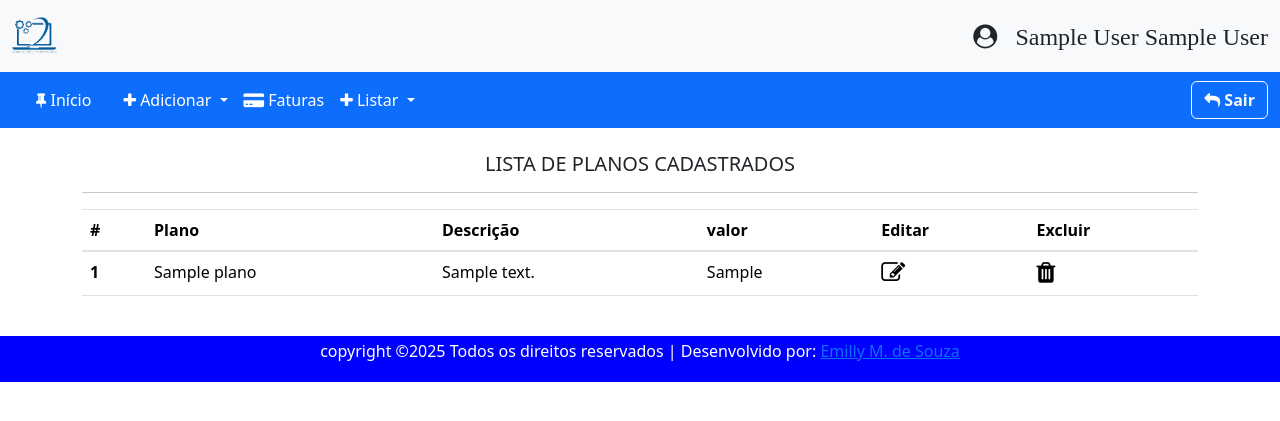
After one commit to emillymartinsdesouza23/site-2025, a PHP site: page /portal/lista_plano.php in a window 1280 px wide. The commit adds this page. Shown: the top 421 px of the page. Run offline with PHP 8.4, Linux system fonts and the light colour scheme; the visitor is signed in with stand-in values (Sample User, id 1); tables that the repository leaves empty or names only in its code hold one stand-in row (values such as "Sample post"); some libraries are stand-ins or nearby versions.

Commit message:
atualização do código

```diff
--- a/portal/includes-portal/header.php
+++ b/portal/includes-portal/header.php
@@ -23,7 +23,6 @@
                 <li class="nav-item"><a class="nav-link active" aria-current="page" href="#" id="header"></a>
                 </li>
                 <?php
-
                 if ($_SESSION['nivel'] != '3') { ?>
                 <li class="nav-item dropdown">
                     <a class="nav-link dropdown-toggle" href="#" role="button" data-bs-toggle="dropdown" aria-expanded="false" id="header">
@@ -43,11 +42,26 @@
                 <li class="nav-item">
                     <a class="nav-link" href="lista_faturas.php" id="header"><i class="fa fa-credit-card-alt"></i> Faturas </a>
                 </li>
+                <?php
+                if ($_SESSION['nivel'] != '3') { ?>
+                <li class="nav-item dropdown">
+                    <a class="nav-link dropdown-toggle" href="#" role="button" data-bs-toggle="dropdown" aria-expanded="false" id="header">
+                    <i class="fa fa-plus"></i> Listar
+                    </a>
+                    <ul class="dropdown-menu">
+                    <li><a class="dropdown-item" href="lista_plano.php" id="header2"><i class="fa fa-cart-arrow-down"></i> &ensp; Plano</a></li>
+                    <li>
+                    <li><a class="dropdown-item" href="lista_cliente.php" id="header2"><i class="fa fa-address-book"></i> &ensp; Cliente</a></li>
+                    <hr class="dropdown-divider">
+                    </li>
+                    <li><a class="dropdown-item" href="form_atendimento.php" id="header2"><i class="fa fa-calendar"></i> &ensp; Atendimento</a></li>
+                    </ul>
+                </li>
+                <?php } ?>
                 </ul>
             </div>
-        </div>
-            <a href="../logout.php">
+            <a href="logout.php">
             <button class="btn btn-outline-light rounded-100"><strong><i class="fa fa-reply"></i> Sair</strong></button>
             </a>
-
+        </div>
     </nav>
--- /dev/null
+++ b/portal/lista_plano.php
@@ -0,0 +1,91 @@
+<?php
+    include('verifica_login.php');
+    include('conexao.php');
+
+    $niveldapagina = array($mestre, $colaborador);
+
+    if(!in_array ($nivel, $niveldapagina)) {
+        echo
+            "<script>
+            alert('Você não tem acesso a essa área!')
+            history.go(-1);
+            </script>";
+    }
+?>
+<!DOCTYPE html>
+<html lang="pt-br">
+    <head>
+        <title> INÍCIO | Meu Portal </title>
+        <!------------------------------------ HEAD ------------------------------------>
+        <?php include 'includes-portal/head.php'; ?>
+        <!------------------------------------ HEAD ------------------------------------>
+    </head>
+    <body>
+        <header>
+            <!--------------------------------- HEADER --------------------------------->
+            <?php include 'includes-portal/header.php'; ?>
+            <!--------------------------------- HEADER --------------------------------->
+        </header>
+
+        <div class="container">
+            <br>
+
+        <?php
+            $consulta = "SELECT * FROM planos
+                        ORDER BY nome_plano ASC";
+
+            $con  = mysqli_query($conexao, $consulta) OR DIE ($conexao->error);
+
+            if (($con) AND ($con->num_rows != 0)) {
+        ?>
+
+            <center><h5> LISTA DE PLANOS CADASTRADOS </h5></center>
+            <hr>
+
+            <?php
+            if(isset($_SESSION['msgListaPlano'])) {
+                echo $_SESSION['msgListaPlano'];
+                unset($_SESSION['msgListaPlano']);
+            }
+            ?>
+
+            <table class="table table-hover">
+                <thead>
+                    <tr>
+                        <th scope="col">#</th>
+                        <th scope="col">Plano</th>
+                        <th scope="col">Descrição</th>
+                        <th scope="col">valor</th>
+                        <th scope="col">Editar</th>
+                        <th scope="col">Excluir</th>
+                    </tr>
+                </thead>
+
+                <?php while ($dado = mysqli_fetch_assoc($con)) { ?>
+
+                    <tbody>
+                        <tr>
+                            <th scope="row"><?php echo $dado['id_plano']; ?></th>
+                            <td><?php echo $dado ['nome_plano']; ?></td>
+                            <td><?php echo $dado ['desc_plano']; ?></td>
+                            <td><?php echo $dado ['vlr_plano']; ?></td>
+                            <td><i class='fa fa-edit' style='font-size:24px'></i></td>
+                            <td><i class='fa fa-trash' style='font-size:24px'></i></td>
+                    </tr>
+                    </tbody>
+                <?php } ?>
+            </table>
+            <?php } else {
+                echo "<p> NENHUM PLANO CADASTRADO </p>";
+            }
+            ?>
+
+            <br>
+        </div>
+        <footer>
+            <!------------------------------- FOOTER ----------------------------------->
+            <?php include 'includes-portal/footer.php'; ?>
+            <!------------------------------- FOOTER ----------------------------------->
+        </footer>
+    </body>
+</html>
```
Also changed, not shown: portal/cad_plano.php (+10 -0 lines), portal/form_plano.php (+8 -4 lines).
